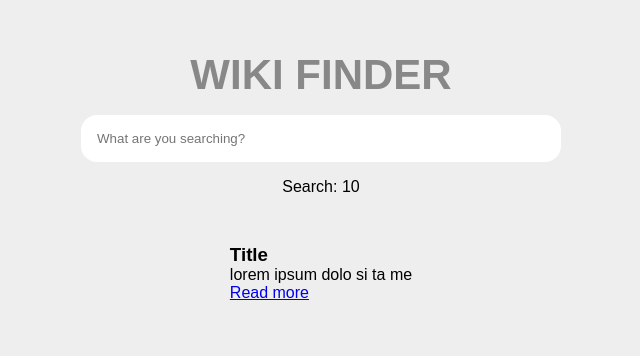
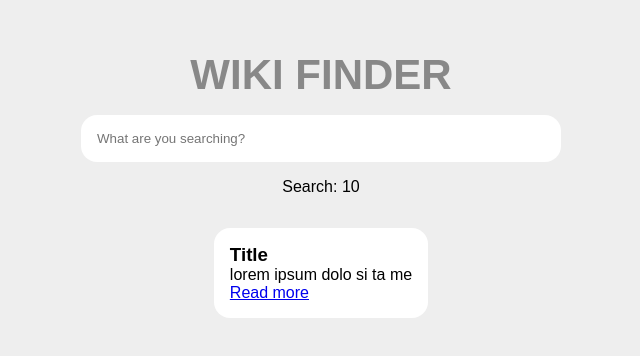
Before and after one commit to PJMantoss/wiki_finder, a React (Create React App) app: page / in a window 1280 px wide. Shown: the part 208-564 px from the top of the page, without its empty margins (319-959 px from the left). Built offline with nearby package versions, Linux system fonts and the light colour scheme.

Commit message:
update styling

```diff
--- a/src/App.css
+++ b/src/App.css
@@ -56,4 +56,7 @@ h1{
   width: 100%;
   padding: 1rem;
   margin-bottom: 1rem;
+  background: #fff;
+  border-radius: 1rem;
+  transition: 0.4s;
 }
```
